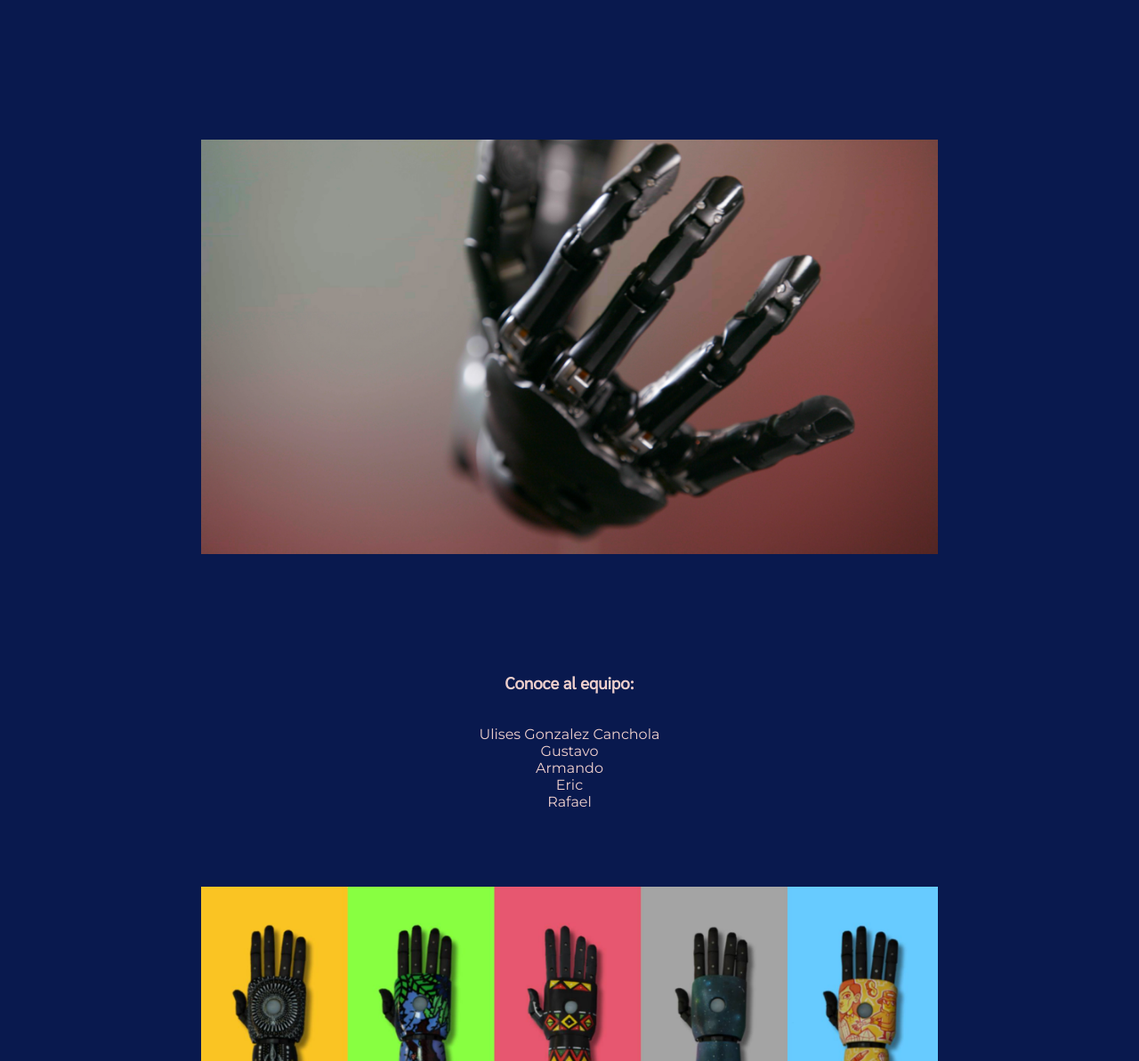
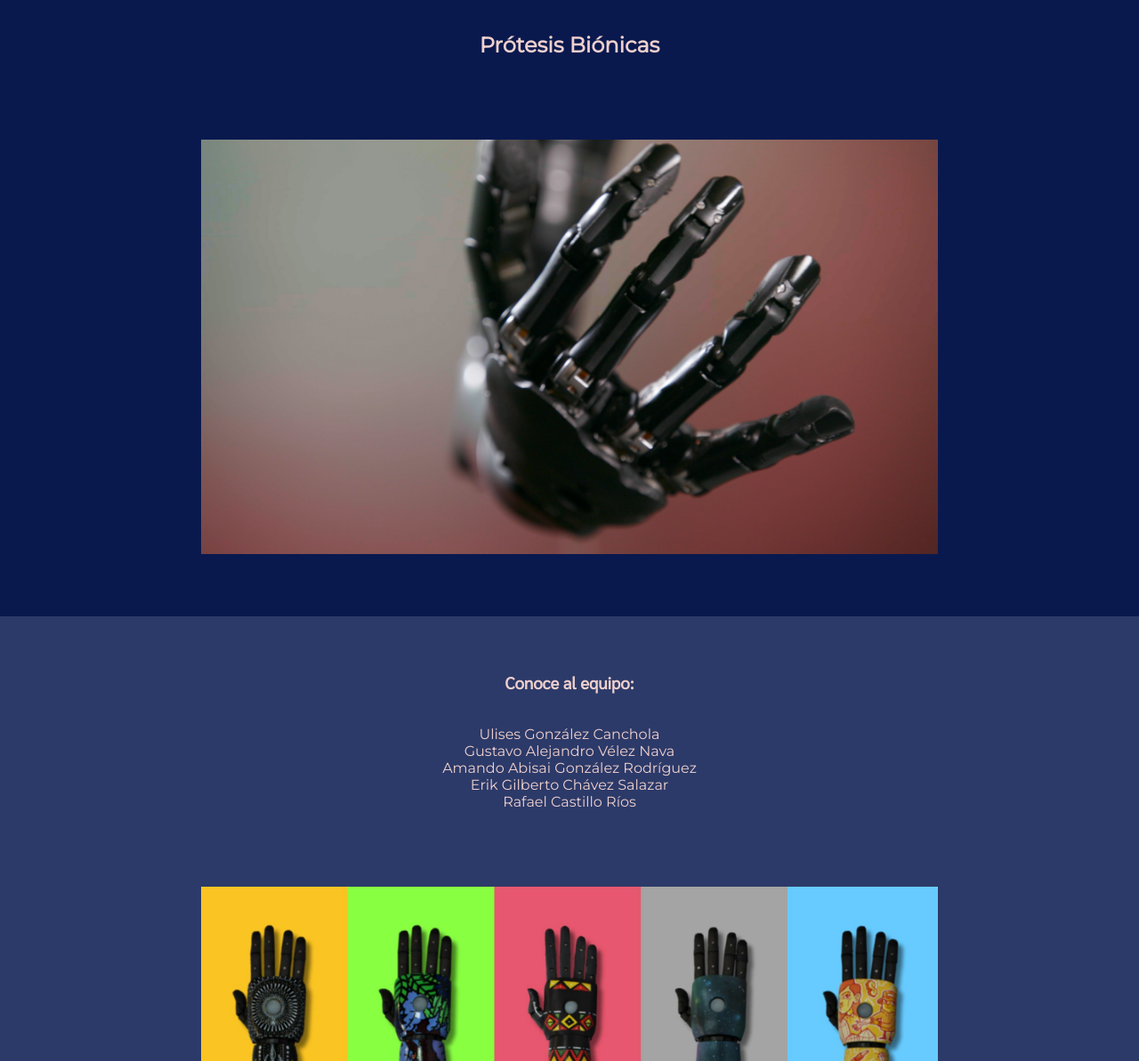
Before and after one commit to armandogzz/atiWebsite, a plain HTML site: page index.html in a window 1280 px wide. Shown: the part 107-1300 px from the top of the page at 89% size. Drawn offline with Linux system fonts and the light colour scheme.

Commit message:
Added full names of the team, made it more responsive and changed the background

```diff
--- a/home.css
+++ b/home.css
@@ -58,9 +58,15 @@ h1,h3 {
     top: 5%;
 }
 
+#teamName h2 {
+    position: relative;
+    top: 10%;
+}
+
 #teamPeople {
     height: calc(100% / 3);
     padding-top: 24px;
+    background-color: #2C3A69;
 }
 
 #teamPeople h3 {
@@ -132,3 +138,14 @@ h1,h3 {
         height: auto;
 }
 }
+
+@media only screen and (max-height: 600px) {
+    .coolimg1 img,
+    .coolimg2 img,
+    .coolimg3 img {
+        width: auto;
+        height: 40%;
+        position: relative;
+        top: 45%
+}
+}
--- a/index.html
+++ b/index.html
@@ -18,7 +18,7 @@
     <div class="mainContent">
         <div id="teamName">
             <h1>Mecatronicos y un IME</h1>
-            <h2></h2>
+            <h2>Prótesis Biónicas</h2>
             <div class="coolimg1">
                 <img src="resources/limb1.jpg" alt="">
             </div>
@@ -26,11 +26,11 @@
         <div id="teamPeople">
             <h3>Conoce al equipo:</h3>
             <ul>
-                <li>Ulises Gonzalez Canchola</li>
-                <li>Gustavo</li>
-                <li>Armando</li>
-                <li>Eric</li>
-                <li>Rafael</li>
+                <li>Ulises González Canchola</li>
+                <li>Gustavo Alejandro Vélez Nava</li>
+                <li>Amando Abisai González Rodríguez</li>
+                <li>Erik Gilberto Chávez Salazar</li>
+                <li>Rafael Castillo Ríos</li>
             </ul>
             <div class="coolimg2">
                 <img src="resources/limb2.jpg" alt="">
```
